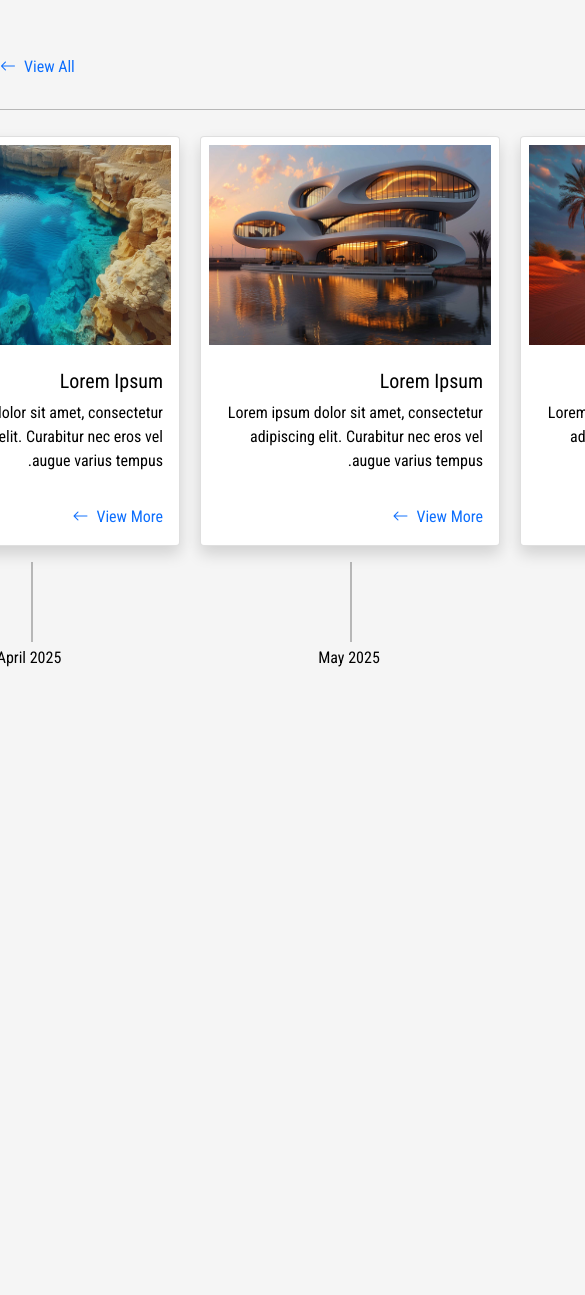
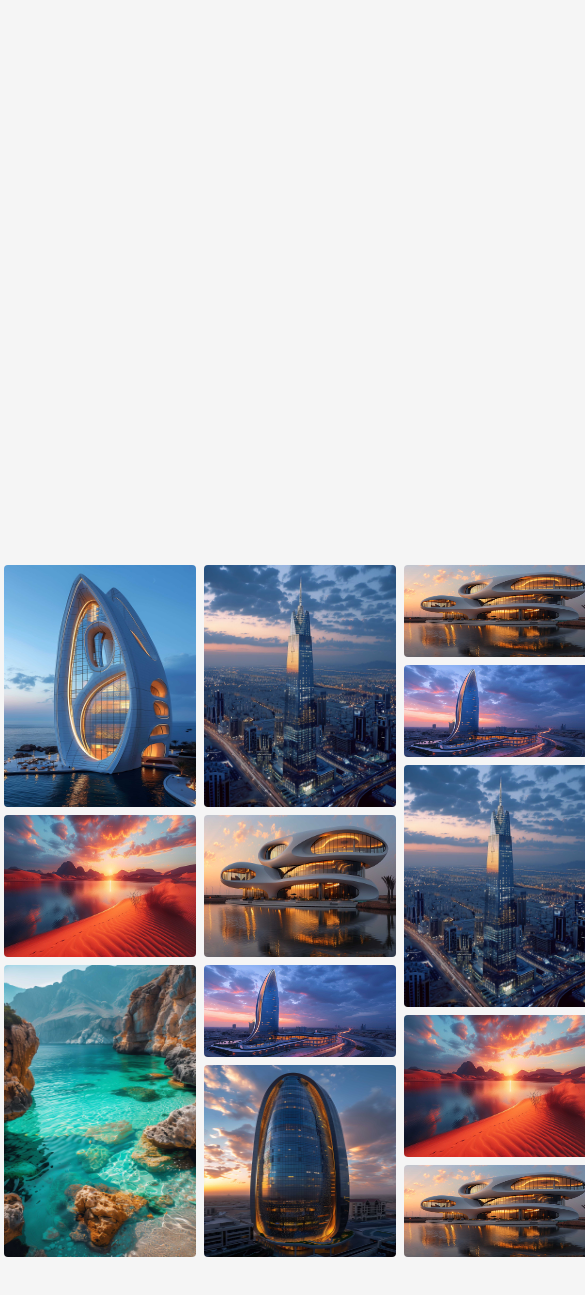
Before and after one commit to Csongi8916/webtown-app, a React (Vite) app: page / in a window 390 px wide. Shown: the part 115-1410 px from the top of the page, 585 px wide, since content can reach past the window. After the commit the page ends 1376 px from the top, so only its background shows below. Built offline with nearby package versions, Linux system fonts and the light colour scheme.

Commit message:
Refactoring and Fix masonry mobile

```diff
--- a/data/masonry.js
+++ b/data/masonry.js
@@ -14,43 +14,43 @@ const data = [
   {
     maxHeight: 70,
     data: [
-      { id: 1, title:'Lorem Ipsum', image: img010, height: 25, date: '2025 July', description: 'Lorem ipsum dolor sit amet, consectetur adipiscing elit. Curabitur nec eros vel augue varius tempus.' },
-      { id: 2, title:'Lorem Ipsum', image: img003, height: 10, date: '2025 June', description: 'Lorem ipsum dolor sit amet, consectetur adipiscing elit. Curabitur nec eros vel augue varius tempus.' },
-      { id: 3, title:'Lorem Ipsum', image: img002, height: 15, date: '2025 May', description: 'Lorem ipsum dolor sit amet, consectetur adipiscing elit. Curabitur nec eros vel augue varius tempus.' },
-      { id: 4, title:'Lorem Ipsum', image: img001, height: 20, date: '2025 April', description: 'Lorem ipsum dolor sit amet, consectetur adipiscing elit. Curabitur nec eros vel augue varius tempus.' },
+      { id: 1, title:'Lorem Ipsum', image: img010, height: 250, date: '2025 July', description: 'Lorem ipsum dolor sit amet, consectetur adipiscing elit. Curabitur nec eros vel augue varius tempus.' },
+      { id: 2, title:'Lorem Ipsum', image: img003, height: 100, date: '2025 June', description: 'Lorem ipsum dolor sit amet, consectetur adipiscing elit. Curabitur nec eros vel augue varius tempus.' },
+      { id: 3, title:'Lorem Ipsum', image: img002, height: 150, date: '2025 May', description: 'Lorem ipsum dolor sit amet, consectetur adipiscing elit. Curabitur nec eros vel augue varius tempus.' },
+      { id: 4, title:'Lorem Ipsum', image: img001, height: 200, date: '2025 April', description: 'Lorem ipsum dolor sit amet, consectetur adipiscing elit. Curabitur nec eros vel augue varius tempus.' },
     ]
   },
   {
     data: [
-      { id: 5, title:'Lorem Ipsum', image: img003, height: 10, date: '2025 March', description: 'Lorem ipsum dolor sit amet, consectetur adipiscing elit. Curabitur nec eros vel augue varius tempus.' },
-      { id: 6, title:'Lorem Ipsum', image: img001, height: 18, date: '2025 February', description: 'Lorem ipsum dolor sit amet, consectetur adipiscing elit. Curabitur nec eros vel augue varius tempus.' },
-      { id: 7, title:'Lorem Ipsum', image: img004, height: 10, date: '2025 January', description: 'Lorem ipsum dolor sit amet, consectetur adipiscing elit. Curabitur nec eros vel augue varius tempus.' },
-      { id: 8, title:'Lorem Ipsum', image: img011, height: 17, date: '2024 December', description: 'Lorem ipsum dolor sit amet, consectetur adipiscing elit. Curabitur nec eros vel augue varius tempus.' },
-      { id: 9, title:'Lorem Ipsum', image: img004, height: 15, date: '2024 November', description: 'Lorem ipsum dolor sit amet, consectetur adipiscing elit. Curabitur nec eros vel augue varius tempus.' },
+      { id: 5, title:'Lorem Ipsum', image: img003, height: 100, date: '2025 March', description: 'Lorem ipsum dolor sit amet, consectetur adipiscing elit. Curabitur nec eros vel augue varius tempus.' },
+      { id: 6, title:'Lorem Ipsum', image: img001, height: 180, date: '2025 February', description: 'Lorem ipsum dolor sit amet, consectetur adipiscing elit. Curabitur nec eros vel augue varius tempus.' },
+      { id: 7, title:'Lorem Ipsum', image: img004, height: 100, date: '2025 January', description: 'Lorem ipsum dolor sit amet, consectetur adipiscing elit. Curabitur nec eros vel augue varius tempus.' },
+      { id: 8, title:'Lorem Ipsum', image: img011, height: 170, date: '2024 December', description: 'Lorem ipsum dolor sit amet, consectetur adipiscing elit. Curabitur nec eros vel augue varius tempus.' },
+      { id: 9, title:'Lorem Ipsum', image: img004, height: 150, date: '2024 November', description: 'Lorem ipsum dolor sit amet, consectetur adipiscing elit. Curabitur nec eros vel augue varius tempus.' },
     ]
   },
   {
     data: [
-      { id: 10, title:'Lorem Ipsum', image: img002, height: 10, date: '2024 October', description: 'Lorem ipsum dolor sit amet, consectetur adipiscing elit. Curabitur nec eros vel augue varius tempus.' },
-      { id: 11, title:'Lorem Ipsum', image: img006, height: 10, date: '2024 September', description: 'Lorem ipsum dolor sit amet, consectetur adipiscing elit. Curabitur nec eros vel augue varius tempus.' },
-      { id: 12, title:'Lorem Ipsum', image: img011, height: 25, date: '2024 August', description: 'Lorem ipsum dolor sit amet, consectetur adipiscing elit. Curabitur nec eros vel augue varius tempus.' },
-      { id: 13, title:'Lorem Ipsum', image: img005, height: 15, date: '2024 July', description: 'Lorem ipsum dolor sit amet, consectetur adipiscing elit. Curabitur nec eros vel augue varius tempus.' },
-      { id: 14, title:'Lorem Ipsum', image: img002, height: 10, date: '2024 June', description: 'Lorem ipsum dolor sit amet, consectetur adipiscing elit. Curabitur nec eros vel augue varius tempus.' },
+      { id: 10, title:'Lorem Ipsum', image: img002, height: 100, date: '2024 October', description: 'Lorem ipsum dolor sit amet, consectetur adipiscing elit. Curabitur nec eros vel augue varius tempus.' },
+      { id: 11, title:'Lorem Ipsum', image: img006, height: 100, date: '2024 September', description: 'Lorem ipsum dolor sit amet, consectetur adipiscing elit. Curabitur nec eros vel augue varius tempus.' },
+      { id: 12, title:'Lorem Ipsum', image: img011, height: 250, date: '2024 August', description: 'Lorem ipsum dolor sit amet, consectetur adipiscing elit. Curabitur nec eros vel augue varius tempus.' },
+      { id: 13, title:'Lorem Ipsum', image: img005, height: 150, date: '2024 July', description: 'Lorem ipsum dolor sit amet, consectetur adipiscing elit. Curabitur nec eros vel augue varius tempus.' },
+      { id: 14, title:'Lorem Ipsum', image: img002, height: 100, date: '2024 June', description: 'Lorem ipsum dolor sit amet, consectetur adipiscing elit. Curabitur nec eros vel augue varius tempus.' },
     ]
   },
   {
     data: [
-      { id: 15, title:'Lorem Ipsum', image: img011, height: 25, date: '2024 May', description: 'Lorem ipsum dolor sit amet, consectetur adipiscing elit. Curabitur nec eros vel augue varius tempus.' },
-      { id: 16, title:'Lorem Ipsum', image: img002, height: 15, date: '2024 April', description: 'Lorem ipsum dolor sit amet, consectetur adipiscing elit. Curabitur nec eros vel augue varius tempus.' },
-      { id: 17, title:'Lorem Ipsum', image: img006, height: 10, date: '2024 March', description: 'Lorem ipsum dolor sit amet, consectetur adipiscing elit. Curabitur nec eros vel augue varius tempus.' },
-      { id: 18, title:'Lorem Ipsum', image: img009, height: 20, date: '2024 February', description: 'Lorem ipsum dolor sit amet, consectetur adipiscing elit. Curabitur nec eros vel augue varius tempus.' },
+      { id: 15, title:'Lorem Ipsum', image: img011, height: 250, date: '2024 May', description: 'Lorem ipsum dolor sit amet, consectetur adipiscing elit. Curabitur nec eros vel augue varius tempus.' },
+      { id: 16, title:'Lorem Ipsum', image: img002, height: 150, date: '2024 April', description: 'Lorem ipsum dolor sit amet, consectetur adipiscing elit. Curabitur nec eros vel augue varius tempus.' },
+      { id: 17, title:'Lorem Ipsum', image: img006, height: 100, date: '2024 March', description: 'Lorem ipsum dolor sit amet, consectetur adipiscing elit. Curabitur nec eros vel augue varius tempus.' },
+      { id: 18, title:'Lorem Ipsum', image: img009, height: 200, date: '2024 February', description: 'Lorem ipsum dolor sit amet, consectetur adipiscing elit. Curabitur nec eros vel augue varius tempus.' },
     ]
   },
   {
     data: [
-      { id: 19, title:'Lorem Ipsum', image: img010, height: 25, date: '2024 January', description: 'Lorem ipsum dolor sit amet, consectetur adipiscing elit. Curabitur nec eros vel augue varius tempus.' },
-      { id: 20, title:'Lorem Ipsum', image: img005, height: 15, date: '2023 December', description: 'Lorem ipsum dolor sit amet, consectetur adipiscing elit. Curabitur nec eros vel augue varius tempus.' },
-      { id: 21, title:'Lorem Ipsum', image: img008, height: 30, date: '2023 November', description: 'Lorem ipsum dolor sit amet, consectetur adipiscing elit. Curabitur nec eros vel augue varius tempus.' },
+      { id: 19, title:'Lorem Ipsum', image: img010, height: 250, date: '2024 January', description: 'Lorem ipsum dolor sit amet, consectetur adipiscing elit. Curabitur nec eros vel augue varius tempus.' },
+      { id: 20, title:'Lorem Ipsum', image: img005, height: 150, date: '2023 December', description: 'Lorem ipsum dolor sit amet, consectetur adipiscing elit. Curabitur nec eros vel augue varius tempus.' },
+      { id: 21, title:'Lorem Ipsum', image: img008, height: 300, date: '2023 November', description: 'Lorem ipsum dolor sit amet, consectetur adipiscing elit. Curabitur nec eros vel augue varius tempus.' },
     ]
   },
 ];
--- a/src/App.jsx
+++ b/src/App.jsx
@@ -1,9 +1,9 @@
+import { Helmet } from "react-helmet";
+import { useState } from "react";
 import Masonry from "./components/Masonry/Masonry";
 import Timeline from "./components/Timeline/Timeline";
 import data from "../data/masonry";
-import { Helmet } from "react-helmet";
-import { useEffect, useRef, useState, memo } from "react";
-import RtlToggleRender from "./components/RtlToggle.jsx/RtlToggleRender";
+import RtlToggle from "./components/RtlToggle.jsx/RtlToggle";
 
 function App() {
   const [isRtl, setIsRtl] = useState(true);
@@ -13,15 +13,21 @@ function App() {
   }
 
   return (
-    <main>
+    <>
       <Helmet>
         <html lang="en" dir="rtl" />
       </Helmet>
-      <button onClick={handleToggleRtl} className="m-3 btn btn-primary">Change Language</button>
-      <RtlToggleRender isRtl={isRtl} />
-      <Timeline posts={data} />
-      <Masonry images={data} />
-    </main>
+      <header className="m-3" /> {/* Placeholder instead if header or nav */}
+      <div className="app d-flex flex-column">
+        <button onClick={handleToggleRtl}
+          className="mx-auto m-3 btn btn-primary">
+          Change Language
+        </button>
+        <RtlToggle isRtl={isRtl} />
+        <Timeline posts={data} />
+        <Masonry images={data} />
+      </div>
+    </>
   );
   }
 
--- a/src/components/Card/Card.module.css
+++ b/src/components/Card/Card.module.css
@@ -6,20 +6,19 @@ a:hover {
   text-decoration: underline;
 }
 
-.cardHr {
+.cardContainer {
+  height: 20vh;
+  min-width: 300px;
+  margin: 10px;
+}
+
+.cardContainer .cardHr {
   width: 2px;
-  height: 80px !important;
+  height: 80px;
   display: block;
   position: relative;
   left: -30px;
   background-color: black;
-}
-
-.cardContainer {
-  width: 0vw;
-  height: 20vh;
-  min-width: 300px;
-  margin: 10px;
 }
 
 .cardImage {
@@ -31,3 +30,33 @@ a:hover {
   position: relative;
   top: 100px;
 }
+
+@media screen and (max-width: 412px) {
+
+  .cardContainer {
+    height: 350px;
+    width: 95vw;
+  }
+
+  .cardContainer .cardHr {
+    height: 20px;
+  }
+
+  .cardContainer .cardImage {
+    height: 150px;
+    font-size: 13px;
+  }
+
+  .cardContainer h5 {
+    font-size: 15px;
+  }
+
+  .cardContainer p, .cardContainer a span {
+    font-size: 13px;
+  }
+
+  .cardContainer .date {
+    top: 45px;
+  }
+
+}
--- a/src/components/Masonry/Masonry.jsx
+++ b/src/components/Masonry/Masonry.jsx
@@ -1,31 +1,21 @@
 import classes from './Masonry.module.css';
 
 function Masonry({ images }) {
-  images.forEach(element => {
-    // const sum = element.data.reduce((a, b) => { height: a.height + b.height });
-    // console.log(sum);
-  });
-
-
   return (
-    <div className={classes.masonry}>
-      <div className="d-flex">
+    <div className={classes.container}>
       {images.map((imageData, index) => (
-          <>
-          <div key={index} className="bd-highlight mb-3">
+        <div key={index} >
           {imageData.data.map(element => (
             <div className="p-1" key={element.id}
-                style={{height: `${element.height}vh`,
-                width: '10vw'}}>
+              style={{height: `${element.height}px`,
+              width: '10vw', minWidth: '200px'}}>
               <img src={element.image}
                 className='rounded'
                 alt="masonry image" />
             </div>
           ))}
         </div>
-          </>
       ))}
-      </div>
     </div>
   );
 }
--- a/src/components/Masonry/Masonry.module.css
+++ b/src/components/Masonry/Masonry.module.css
@@ -1,11 +1,19 @@
 img {
   width: 100%;
   height: 100%;
-  box-sizing: border-box;
 }
 
-.masonry {
-  height: 65vh;
-  width: 65vw;
-  margin: auto;
+.container {
+  display: flex;
 }
+
+@media screen and (max-width: 412px) {
+
+  .container {
+    width: 90vw;
+    max-width: 90vw;
+    min-width: 0px;
+    margin: 10px;
+  }
+
+}
--- a/src/components/RtlToggle.jsx/RtlToggleRender.jsx
+++ b/src/components/RtlToggle.jsx/RtlToggle.jsx
@@ -1,6 +1,6 @@
 import { Helmet } from "react-helmet";
 
-function RtlToggleRender({ isRtl }) {
+function RtlToggle({ isRtl }) {
   return (
     <>
       {isRtl ? (
@@ -16,4 +16,4 @@ function RtlToggleRender({ isRtl }) {
   );
 }
 
-export default RtlToggleRender;
+export default RtlToggle;
--- a/src/components/Timeline/Timeline.module.css
+++ b/src/components/Timeline/Timeline.module.css
@@ -1,6 +1,5 @@
 .timeline {
   width: 1150px;
-  margin: 100px;
 }
 
 .timeline .scrollbar {
@@ -17,3 +16,19 @@
   filter: blur(10px);
   backdrop-filter: blur(10px)
 }
+
+@media screen and (max-width: 412px) {
+  .timeline {
+    width: 90vw;
+    max-width: 90vw;
+    margin: 10px;
+  }
+
+  .timeline h2 {
+    font-size: 16px;
+  }
+
+  .timeline .scrollbar {
+    height: 500px;
+  }
+}
--- a/src/index.css
+++ b/src/index.css
@@ -18,3 +18,15 @@ body {
   -webkit-text-size-adjust: 100%;
   min-height: 80rem;
 }
+
+.app {
+  margin: 40px;
+}
+
+@media screen and (max-width: 412px) {
+  .app {
+    width: 100vw;
+    height: 100vh;
+    margin: 2px;
+  }
+}
```
Lines whose indentation alone changed are shown as unchanged.
